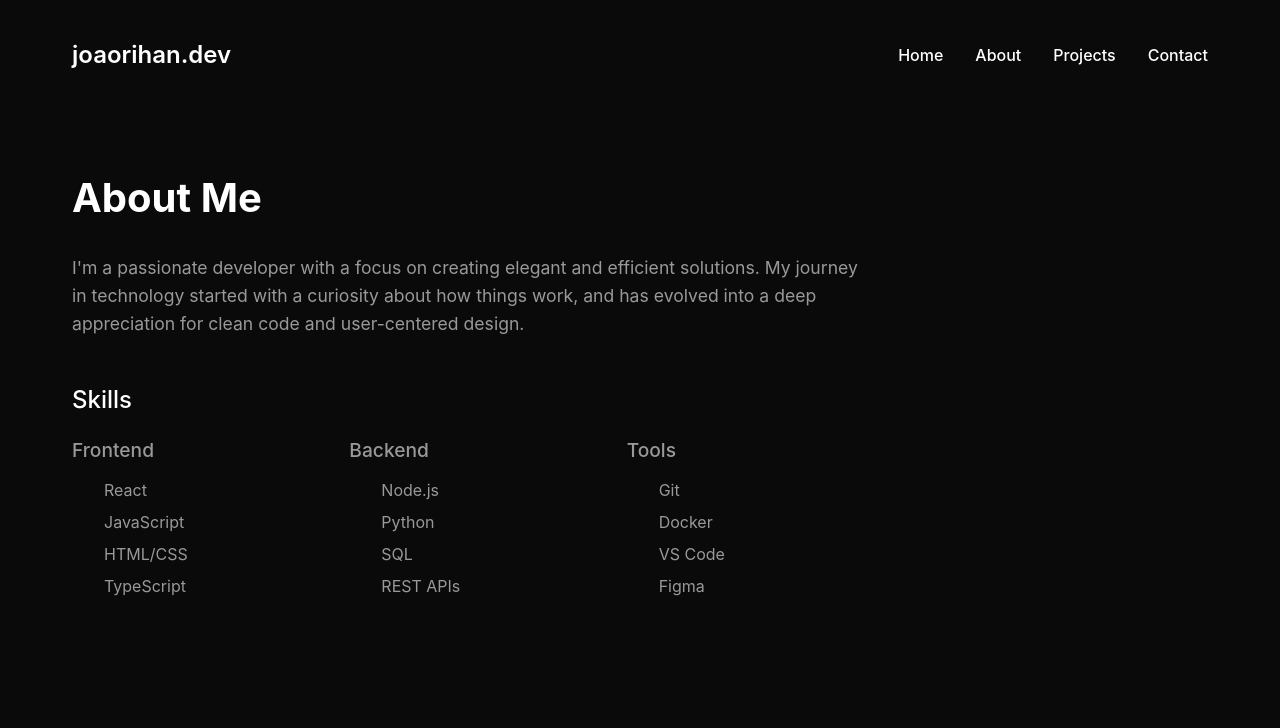
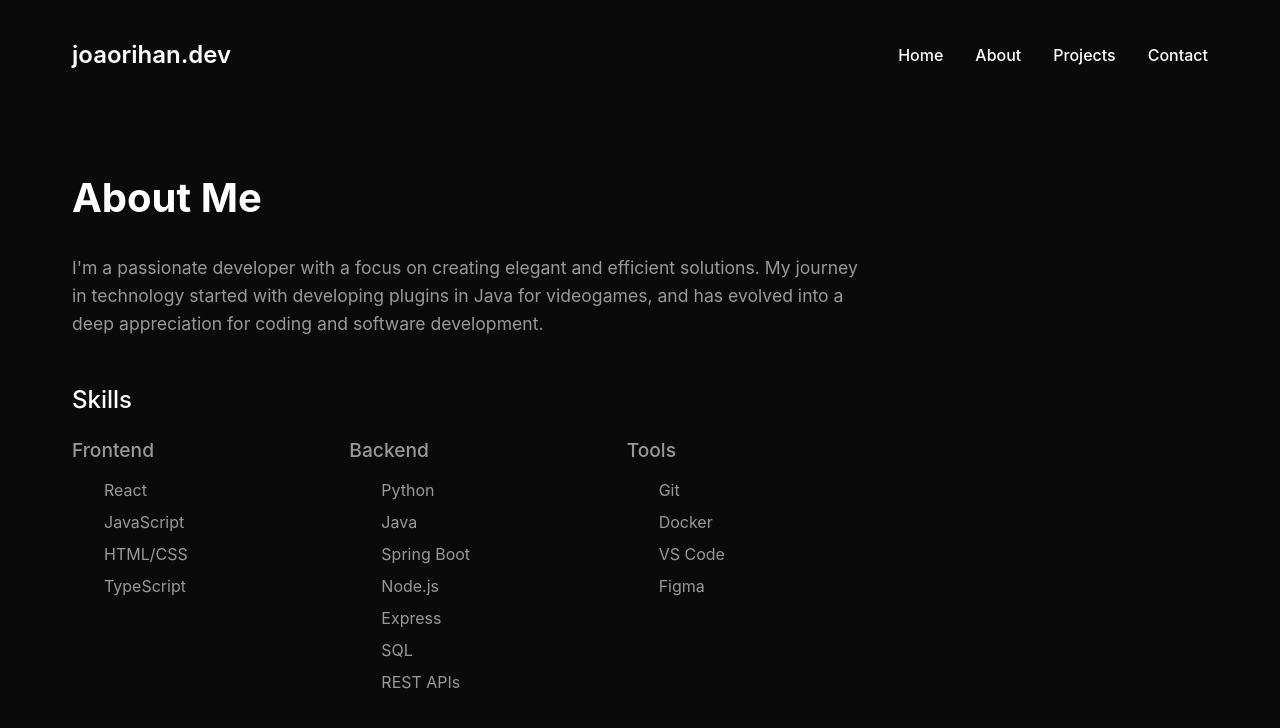
Before and after one commit to joaorihan/portfolio, a React (Create React App) app in the folder frontend/: page /about in a window 1280 px wide. Shown: the top 728 px of the page. Built offline with nearby package versions, Linux system fonts and the light colour scheme.

Commit message:
chore: populate pages

```diff
--- a/frontend/src/pages/About.js
+++ b/frontend/src/pages/About.js
@@ -11,8 +11,8 @@ function About() {
         <div className="about-content">
           <p className="about-text">
             I'm a passionate developer with a focus on creating elegant and efficient solutions.
-            My journey in technology started with a curiosity about how things work,
-            and has evolved into a deep appreciation for clean code and user-centered design.
+            My journey in technology started with developing plugins in Java for videogames,
+            and has evolved into a deep appreciation for coding and software development.
           </p>
 
           <div className="skills-section">
@@ -30,8 +30,11 @@ function About() {
               <div className="skill-category">
                 <h3>Backend</h3>
                 <ul>
+                  <li>Python</li>
+                  <li>Java</li>
+                  <li>Spring Boot</li>
                   <li>Node.js</li>
-                  <li>Python</li>
+                  <li>Express</li>
                   <li>SQL</li>
                   <li>REST APIs</li>
                 </ul>
--- a/frontend/src/pages/Contact.js
+++ b/frontend/src/pages/Contact.js
@@ -21,13 +21,13 @@ function Contact() {
 
           <div className="contact-methods">
             <a
-              href="mailto:joaorihan@gmail.com"
+              href="mailto:joao.rihan@gmail.com"
               className="contact-method"
               target="_blank"
               rel="noopener noreferrer"
             >
               <FaEnvelope className="contact-icon" />
-              <span>joaorihan@gmail.com</span>
+              <span>joao.rihan@gmail.com</span>
             </a>
 
             <a
--- a/frontend/src/pages/Projects.js
+++ b/frontend/src/pages/Projects.js
@@ -13,7 +13,7 @@ const projects = [
   {
     title: "CourierPrime",
     description: "A unique mail system plugin for Spigot Minecraft servers",
-    technologies: ["Java", "SpigotMC"],
+    technologies: ["Java", "PaperAPI"],
     githubLink: "https://github.com/joaorihan/CourierPrime",
     repo: "joaorihan/CourierPrime"
   },
@@ -27,7 +27,7 @@ const projects = [
   {
     title: "DeckOfCards",
     description: "A physical, customizable and simple 52-card deck framework for minecraft.",
-    technologies: ["Java", "PaperMc"],
+    technologies: ["Java", "PaperAPI"],
     githubLink: "https://github.com/joaorihan/DeckOfCards",
     repo: "joaorihan/DeckOfCards"
   },
@@ -39,11 +39,18 @@ const projects = [
     repo: "joaorihan/flask-todo-app"
   },
   {
-    title: "RockPaperScissors",
-    description: "An interactive two-hand rock-paper-scissors game built with C#.",
-    technologies: ["C#"],
-    githubLink: "https://github.com/joaorihan/rock-paper-scissors",
-    repo: "joaorihan/rock-paper-scissors"
+    title: "MoodBeats",
+    description: "A music recommendation system built with React and Node.js. *This is a work in progress*",
+    technologies: ["Java", "React", "Node.js"],
+    githubLink: "https://github.com/joaorihan/MoodBeats",
+    repo: "joaorihan/MoodBeats"
+  },
+  {
+    title: "Password Generator",
+    description: "A simple password generator built with Python.",
+    technologies: ["Python"],
+    githubLink: "https://github.com/joaorihan/password-generator",
+    repo: "joaorihan/password-generator"
   },
 
 ];
@@ -79,6 +86,9 @@ function Projects() {
 
       <main className="content-section">
         <h1 className="section-title">Projects</h1>
+        <p className="section-description">
+          Here are some of the projects I've worked on, as a hobby and for fun.
+        </p>
 
         <div className="projects-grid">
           {projects.map((project, index) => (
```
